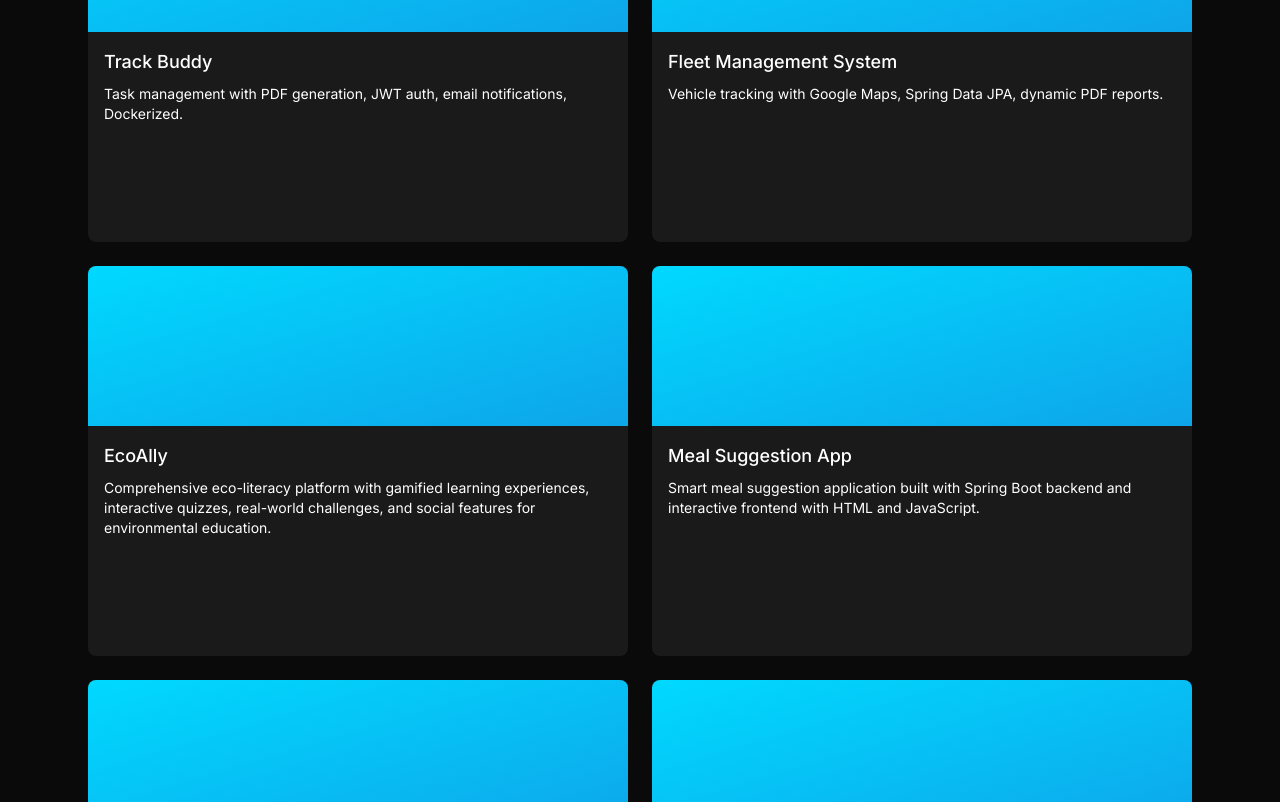
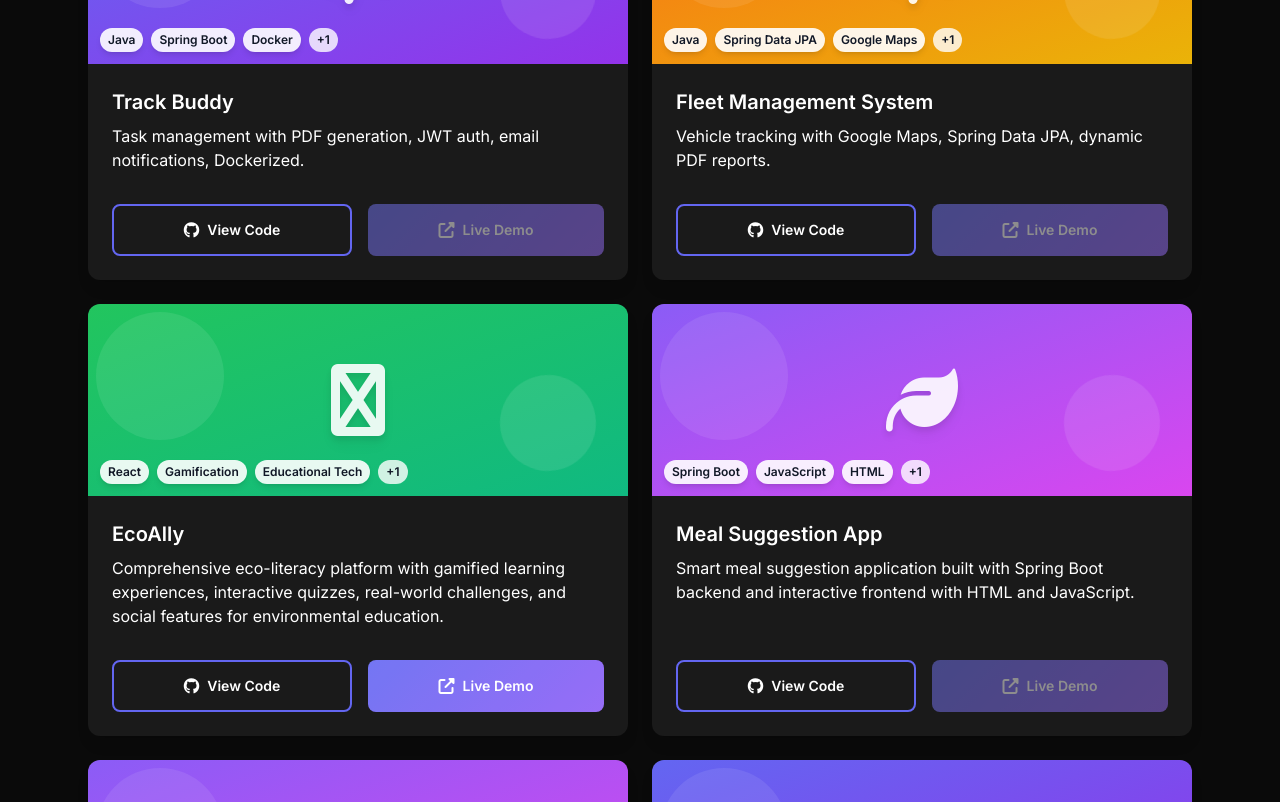
Before and after one commit to kalyanram003/Kalyan_Portfolio, a React (Vite) app: page / in a window 1280 px wide. Shown: the part 2320-3122 px from the top of the page. Built offline with nearby package versions, Linux system fonts and the light colour scheme; the HTML template or start-up script is replaced by a standard one.

Commit message:
project section optimized

```diff
--- a/index.html
+++ b/index.html
@@ -7,6 +7,7 @@
     <link rel="preconnect" href="https://fonts.googleapis.com">
     <link rel="preconnect" href="https://fonts.gstatic.com" crossorigin>
     <link href="https://fonts.googleapis.com/css2?family=Inter:wght@300;400;500;600;700;800&family=Space+Grotesk:wght@300;400;600;700&display=swap" rel="stylesheet">
+    <link rel="stylesheet" href="https://cdnjs.cloudflare.com/ajax/libs/font-awesome/6.4.0/css/all.min.css" />
   </head>
   <body>
     <!-- Hidden static form for Netlify form detection -->
--- a/src/components/Experience.jsx
+++ b/src/components/Experience.jsx
@@ -4,9 +4,7 @@ import TimelineItem from './TimelineItem'
 import { lineGrow, timelineItemLeft, timelineItemRight, pulse } from '../animations/variants'
 
 const experienceItems = [
-  { date: 'Nov 2024', title: 'Fleet Management System', desc: 'Vehicle tracking with Google Maps and Spring Data JPA' },
-  { date: 'Aug 2025', title: 'Track Buddy', desc: 'Task management with PDF generation and Dockerized deployment' },
-  { date: 'Jul 2024', title: 'AWS Training', desc: 'Completed AWS training and certifications' }
+  { date: 'Jul 2024', title: 'AWS Intern', desc: 'Completed AWS training and certifications'}
 ]
 
 const educationItems = [
--- a/src/components/shared/ProjectCard.jsx
+++ b/src/components/shared/ProjectCard.jsx
@@ -2,31 +2,128 @@ import React from 'react'
 import { motion } from 'framer-motion'
 import { projectCard, badgesStagger, badge } from '../../animations/variants'
 
-function ProjectCard({ title = 'Project', description = '', badges = [], gradient = 'from-accent-cyan to-accent-blue', liveUrl = '', githubUrl = '' }) {
+const iconMap = {
+  'java': 'fa-code',
+  'spring boot': 'fa-leaf',
+  'react': 'fa-react',
+  'node.js': 'fa-server',
+  'mongodb': 'fa-database',
+  'docker': 'fa-box',
+  'jwt': 'fa-lock',
+  'google maps': 'fa-map',
+  'gamification': 'fa-gamepad',
+  'educational': 'fa-book',
+  'interactive': 'fa-computer',
+  'javascript': 'fa-js',
+  'html': 'fa-code',
+  'rest api': 'fa-code',
+  'react 18': 'fa-react',
+  'tailwind css': 'fa-paintbrush',
+  'axios': 'fa-network-wired',
+  'react router': 'fa-route',
+  'spring data jpa': 'fa-database',
+  'itext': 'fa-file-pdf',
+  'incident management': 'fa-exclamation-triangle',
+  'ai safety': 'fa-shield'
+}
+
+const gradients = [
+  'from-indigo-500 to-purple-600',
+  'from-pink-500 to-red-500',
+  'from-blue-500 to-cyan-500',
+  'from-green-500 to-emerald-500',
+  'from-orange-500 to-yellow-500',
+  'from-violet-500 to-fuchsia-500'
+]
+
+function ProjectCard({ title = 'Project', description = '', badges = [], liveUrl = '', githubUrl = '', id = '' }) {
+  // Determine gradient based on project id
+  const gradientIndex = Math.abs(title.charCodeAt(0)) % gradients.length
+  const gradientClass = gradients[gradientIndex]
+
+  // Get primary icon from first badge
+  const primaryIcon = iconMap[badges[0]?.toLowerCase()] || 'fa-laptop-code'
+
   return (
-    <motion.article variants={projectCard} className="bg-card-bg p-0 rounded-lg overflow-hidden h-full">
-      <div className={`h-32 sm:h-40 bg-gradient-to-br ${gradient} p-3 sm:p-4 flex items-end`}>{/* preview area */}</div>
-      <div className="p-3 sm:p-4 flex flex-col h-full">
-        <h3 className="text-base sm:text-lg font-medium">{title}</h3>
-        <p className="mt-2 text-xs sm:text-sm text-text-secondary flex-grow">{description}</p>
+    <motion.article variants={projectCard} className="bg-card-bg p-0 rounded-xl overflow-hidden h-full flex flex-col shadow-lg hover:shadow-2xl transition-all duration-300">
+      {/* Project Visual Section */}
+      <div className={`relative h-40 sm:h-48 bg-gradient-to-br ${gradientClass} p-6 flex items-center justify-center overflow-hidden group`}>
+        {/* Floating shapes background */}
+        <div className="absolute inset-0 opacity-10">
+          <div className="absolute w-32 h-32 bg-white rounded-full top-2 left-2 animate-pulse" style={{animationDuration: '3s'}}></div>
+          <div className="absolute w-24 h-24 bg-white rounded-full bottom-4 right-8" style={{animation: 'float 4s ease-in-out infinite', animationDelay: '1s'}}></div>
+        </div>
 
-        <motion.div variants={badgesStagger} initial="hidden" animate="show" className="mt-2 sm:mt-3 flex flex-wrap gap-1 sm:gap-2">
-          {badges.map((b) => (
-            <motion.span key={b} variants={badge} className="text-xs px-2 py-1 bg-transparent border border-border-color rounded-full">{b}</motion.span>
+        {/* Main icon */}
+        <div className="relative z-10 text-6xl sm:text-7xl text-white opacity-90 drop-shadow-lg group-hover:scale-110 transition-transform duration-300">
+          <i className={`fas ${primaryIcon}`}></i>
+        </div>
+
+        {/* Tech stack badges - positioned at bottom */}
+        <div className="absolute bottom-3 left-3 right-3 flex flex-wrap gap-2 z-20">
+          {badges.slice(0, 3).map((tech) => (
+            <span key={tech} className="text-xs px-2 py-1 bg-white/90 backdrop-blur text-gray-900 rounded-full font-semibold shadow-md">
+              {tech}
+            </span>
           ))}
-        </motion.div>
-
-        <div className="project-buttons mt-4 sm:mt-6 flex items-center gap-2 sm:gap-3">
-          {githubUrl && (
-            <a href={githubUrl} target="_blank" rel="noopener noreferrer" className="btn btn-code text-xs sm:text-sm px-3 sm:px-4 py-2 border border-indigo-500 rounded-md text-text-primary whitespace-nowrap hover:shadow-lg hover:shadow-indigo-500/30 hover:-translate-y-1 transition-all duration-300 cursor-pointer">👨‍💻 View Code</a>
-          )}
-          {liveUrl ? (
-            <a href={liveUrl} target="_blank" rel="noopener noreferrer" className="btn btn-live text-xs sm:text-sm px-3 sm:px-4 py-2 bg-gradient-to-r from-indigo-500 to-purple-500 rounded-md text-white whitespace-nowrap hover:shadow-lg hover:shadow-purple-500/30 hover:-translate-y-1 transition-all duration-300 cursor-pointer">🚀 Live Demo</a>
-          ) : (
-            <button disabled className="btn btn-live text-xs sm:text-sm px-3 sm:px-4 py-2 bg-gradient-to-r from-indigo-500/50 to-purple-500/50 rounded-md text-white whitespace-nowrap opacity-50 cursor-not-allowed">🚀 Live Demo</button>
+          {badges.length > 3 && (
+            <span className="text-xs px-2 py-1 bg-white/80 backdrop-blur text-gray-900 rounded-full font-semibold">
+              +{badges.length - 3}
+            </span>
           )}
         </div>
       </div>
+
+      {/* Content Section */}
+      <div className="p-4 sm:p-6 flex flex-col flex-grow">
+        <h3 className="text-lg sm:text-xl font-semibold text-text-primary">{title}</h3>
+        <p className="mt-2 text-sm sm:text-base text-text-secondary flex-grow leading-relaxed">{description}</p>
+
+        {/* Action Buttons */}
+        <div className="mt-6 sm:mt-8 flex gap-3 sm:gap-4 w-full">
+          {githubUrl && (
+            <a
+              href={githubUrl}
+              target="_blank"
+              rel="noopener noreferrer"
+              className="flex-1 btn-code flex items-center justify-center gap-2 px-3 sm:px-4 py-2.5 sm:py-3 border-2 border-indigo-500 rounded-lg text-text-primary font-semibold text-xs sm:text-sm whitespace-nowrap hover:bg-indigo-500/10 hover:shadow-lg hover:shadow-indigo-500/30 hover:-translate-y-1 transition-all duration-300 cursor-pointer"
+            >
+              <i className="fab fa-github text-base"></i>
+              <span>View Code</span>
+            </a>
+          )}
+          {liveUrl ? (
+            <a
+              href={liveUrl}
+              target="_blank"
+              rel="noopener noreferrer"
+              className="flex-1 btn-live flex items-center justify-center gap-2 px-3 sm:px-4 py-2.5 sm:py-3 bg-gradient-to-r from-purple-600 to-pink-600 rounded-lg text-white font-semibold text-xs sm:text-sm whitespace-nowrap hover:shadow-lg hover:shadow-purple-500/40 hover:-translate-y-1 transition-all duration-300 cursor-pointer"
+            >
+              <i className="fas fa-external-link-alt text-base"></i>
+              <span>Live Demo</span>
+            </a>
+          ) : (
+            <button
+              disabled
+              className="flex-1 btn-live flex items-center justify-center gap-2 px-3 sm:px-4 py-2.5 sm:py-3 bg-gradient-to-r from-gray-600 to-gray-700 rounded-lg text-white font-semibold text-xs sm:text-sm whitespace-nowrap opacity-50 cursor-not-allowed"
+            >
+              <i className="fas fa-external-link-alt text-base"></i>
+              <span>Live Demo</span>
+            </button>
+          )}
+        </div>
+      </div>
+
+      <style>{`
+        @keyframes float {
+          0%, 100% {
+            transform: translateY(0) rotate(0deg);
+          }
+          50% {
+            transform: translateY(-10px) rotate(10deg);
+          }
+        }
+      `}</style>
     </motion.article>
   )
 }
--- a/src/styles/globals.css
+++ b/src/styles/globals.css
@@ -192,3 +192,90 @@ html, body, #root {
   left: -0.9rem;
   top: 0.25rem;
 }
+
+/* Enhanced Project Card Styles */
+article[class*="bg-card-bg"] {
+  transition: all 0.3s cubic-bezier(0.4, 0, 0.2, 1);
+}
+
+/* Project card buttons with improved styling */
+.btn-code {
+  position: relative;
+  overflow: hidden;
+  background: transparent;
+}
+
+.btn-code::before {
+  content: '';
+  position: absolute;
+  top: 0;
+  left: -100%;
+  width: 100%;
+  height: 100%;
+  background: rgba(99, 102, 241, 0.1);
+  transition: left 0.3s ease;
+  z-index: -1;
+}
+
+.btn-code:hover::before {
+  left: 0;
+}
+
+.btn-live {
+  position: relative;
+  overflow: hidden;
+}
+
+.btn-live::before {
+  content: '';
+  position: absolute;
+  top: 0;
+  left: 0;
+  width: 100%;
+  height: 100%;
+  background: rgba(255, 255, 255, 0.1);
+  transition: all 0.3s ease;
+  z-index: 0;
+}
+
+.btn-live:hover::before {
+  background: rgba(255, 255, 255, 0.2);
+}
+
+.btn-live > * {
+  position: relative;
+  z-index: 1;
+}
+
+/* Responsive button adjustments */
+@media (max-width: 640px) {
+  .btn-code,
+  .btn-live {
+    font-size: 0.75rem;
+    padding: 0.625rem 0.75rem;
+  }
+
+  .btn-code i,
+  .btn-live i {
+    font-size: 0.875rem;
+  }
+}
+
+/* Float animation for project visual elements */
+@keyframes float {
+  0%, 100% {
+    transform: translateY(0) rotate(0deg);
+  }
+  50% {
+    transform: translateY(-10px) rotate(10deg);
+  }
+}
+
+/* Project visual icon animations */
+article i[class*="fas fa-"] {
+  transition: transform 0.3s ease;
+}
+
+article:hover i[class*="fas fa-"] {
+  transform: scale(1.1) rotate(5deg);
+}
```
Also changed, not shown: 1 other file (tests, documents, lock files or other folders).
